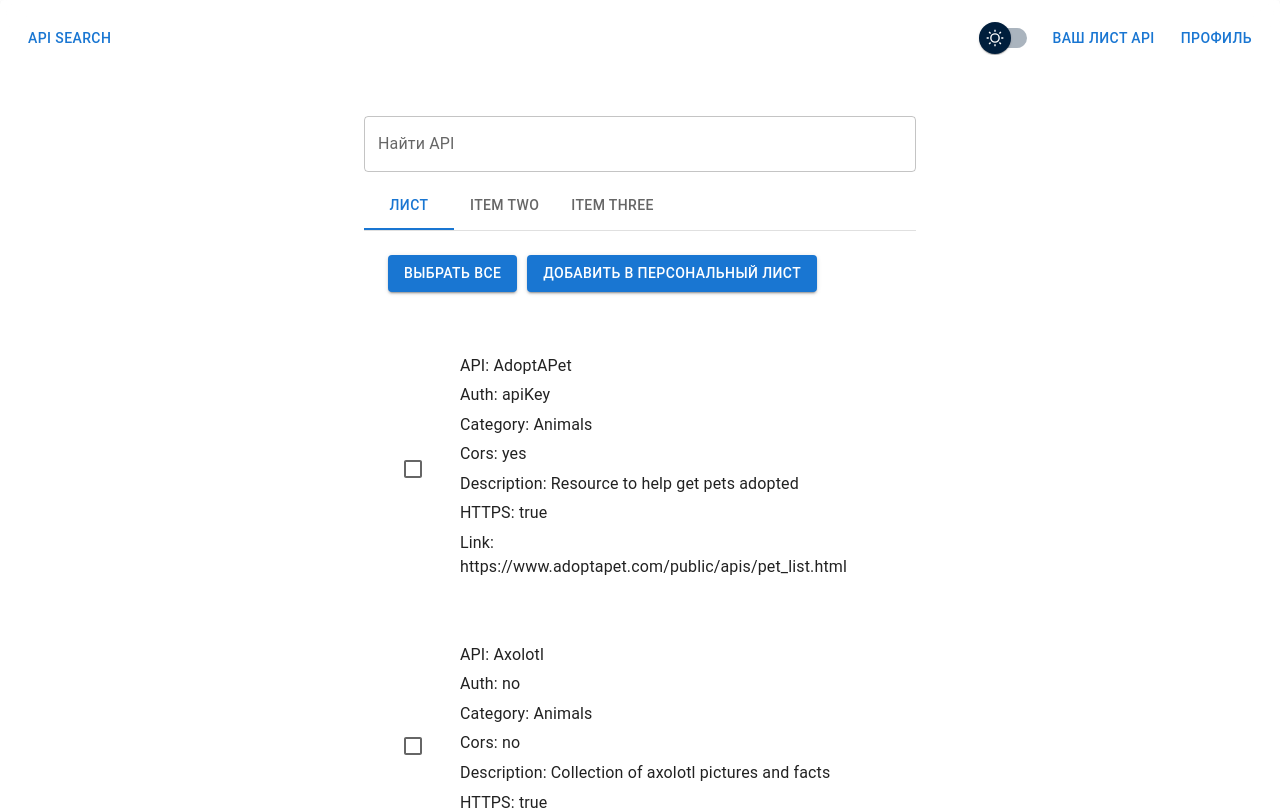
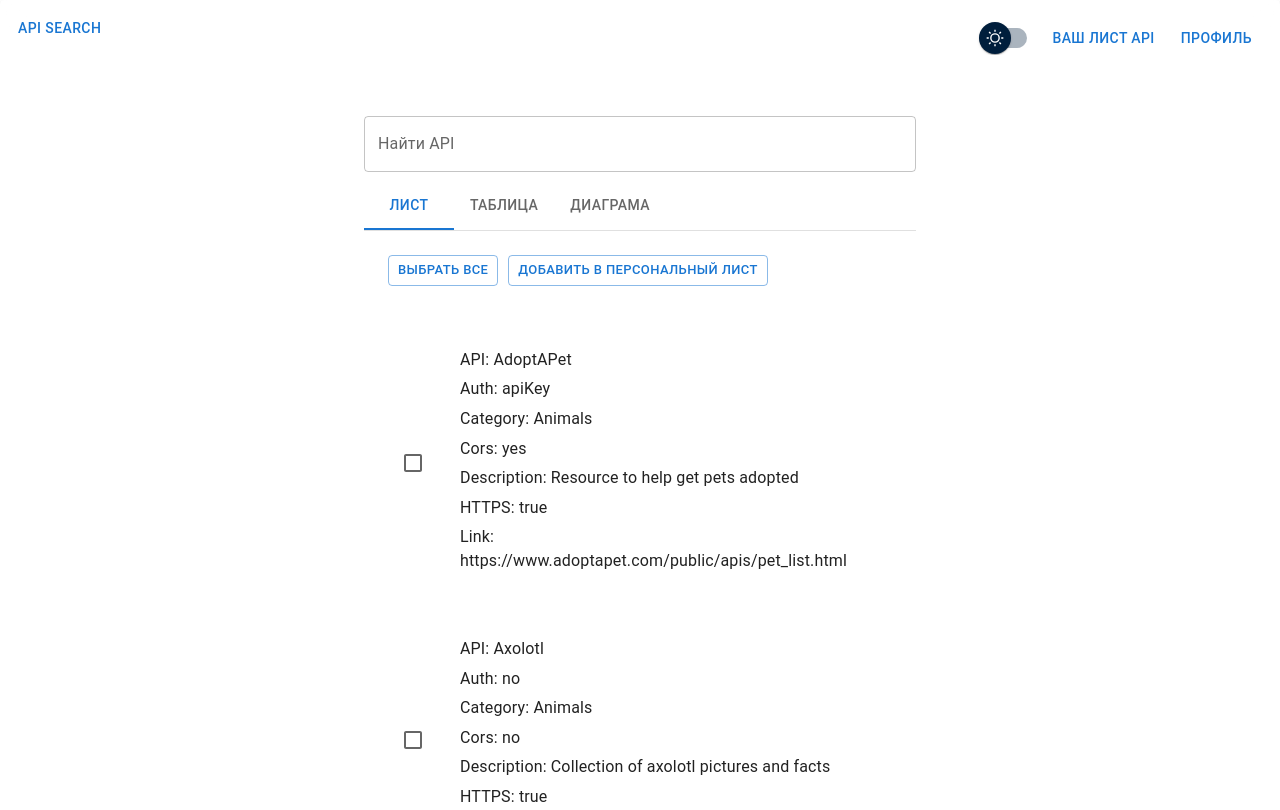
Before and after one commit to elena-anikina/Search-Api, a React (Create React App) app: page / in a window 1280 px wide. Shown: the top 810 px of the page. Built offline with nearby package versions, Linux system fonts and the light colour scheme.

Commit message:
feat!: tabs new values

```diff
--- a/package.json
+++ b/package.json
@@ -54,5 +54,8 @@
       "last 1 firefox version",
       "last 1 safari version"
     ]
+  },
+  "devDependencies": {
+    "standard-version": "^9.5.0"
   }
 }
--- a/src/components/header/header.tsx
+++ b/src/components/header/header.tsx
@@ -41,15 +41,16 @@ export const Header = () => {
             position: 'fixed',
             backdropFilter: 'blur(20px)',
         }}>
+            <Link sx={{margin: '10px'}} to="/"  className="link">
             <Button
                 id="fade-button"
                 aria-controls={undefined}
                 aria-haspopup="true"
                 aria-expanded={undefined}
-                sx={{margin: '10px'}}
             >
                 API SEARCH
             </Button>
+            </Link>
             <div>
                 <ThemeSwitch  sx={{margin: '10px'}} checked={isDarkTheme} onChange={() => dispatch(updateIsDarkTheme())} />
                 <StyledBadge badgeContent={personalListCount}>
--- a/src/components/list-api/list-api.tsx
+++ b/src/components/list-api/list-api.tsx
@@ -1,7 +1,7 @@
 // @ts-nocheck
 import React from 'react';
 import {useDispatch, useSelector} from 'react-redux';
-import {selectorSelectAll, selectorList} from '../../redux-store/selectors';
+import {selectorSelectAll, selectorList, selectorInputValue} from '../../redux-store/selectors';
 import List from '@mui/material/List';
 import ListItem from '@mui/material/ListItem';
 import ListItemButton from '@mui/material/ListItemButton';
@@ -17,11 +17,14 @@ export const ListApi = () => {
     const dispatch = useDispatch();
     const selectAll = useSelector(selectorSelectAll);
     const listInitial = useSelector(selectorList);
+    const inputValue = useSelector(selectorInputValue);
+
+    const listFiltered = listInitial.filter((el) => el.API.toLowerCase().includes(inputValue.toLowerCase()));
 
     return (
         <>
             <List sx={{ width: '100%', bgcolor: 'inherit'}}>
-                {listInitial.slice(0, 6).map((el, index) => {
+                {listFiltered.slice(0, 6).map((el, index) => {
                     const labelId = `checkbox-list-label-${index}`;
 
                     return (
--- a/src/components/search-input/search-input.tsx
+++ b/src/components/search-input/search-input.tsx
@@ -1,28 +1,18 @@
 // @ts-nocheck
 import React, {MouseEventHandler} from 'react';
 import TextField from '@mui/material/TextField';
-import {useSelector} from 'react-redux';
-import {selectorSelectAll, selectorList} from '../../redux-store/selectors';
+import {useDispatch, useSelector} from 'react-redux';
+import {updateInputValue} from '../../redux-store/reducers/input-value-slice';
+import {selectorSelectAll, selectorList, selectorInputValue} from '../../redux-store/selectors';
 
 
 export const SearchInput = () => {
 
+    const dispatch = useDispatch();
+
     const list = useSelector(selectorList);
+    const inputValue = useSelector(selectorInputValue);
     const added = list.filter((el) => el.checked).length;
-
-    const [open, setOpen] = React.useState(false);
-
-    const handleClick = () => {
-        setOpen(true);
-    };
-
-    const handleClose = (event: MouseEventHandler<HTMLButtonElement>, reason: string) => {
-        if (reason === 'clickaway') {
-            return;
-        }
-
-        setOpen(false);
-    };
 
     return (
         <>
@@ -33,6 +23,8 @@ export const SearchInput = () => {
             type="search"
             margin="normal"
             variant="outlined"
+            onChange={(e) => dispatch(updateInputValue(e.target.value))}
+            value={inputValue}
         />
         </>
     );
--- a/src/components/select-add-buttons/select-add-buttons.tsx
+++ b/src/components/select-add-buttons/select-add-buttons.tsx
@@ -50,7 +50,8 @@ export const SelectAddButtons = () => {
         <div style={{marginBottom: '50px'}}  aria-label="outlined primary button group">
             <Button
                 sx={{marginRight: '10px'}}
-                variant="contained"
+                variant="outlined"
+                size="small"
                 endIcon={selectAll ? <CheckRoundedIcon /> : null}
                 onClick={() => {
                     dispatch(updateSelectAll());
@@ -59,7 +60,7 @@ export const SelectAddButtons = () => {
             >
                 Выбрать все
             </Button>
-            <Button variant="contained" onClick={handleClick}>Добавить в персональный лист</Button>
+            <Button variant="outlined" size="small" onClick={handleClick}>Добавить в персональный лист</Button>
             <Snackbar
                 open={open}
                 autoHideDuration={6000}
--- a/src/components/tabs-component/tabs-component.tsx
+++ b/src/components/tabs-component/tabs-component.tsx
@@ -27,8 +27,8 @@ export const TabsComponent = () => {
             <Box sx={{ borderBottom: 1, borderColor: 'divider' }}>
                 <Tabs value={value} onChange={handleChange} aria-label="basic tabs example">
                     <Tab label="Лист" {...a11yProps(0)} />
-                    <Tab label="Item Two" {...a11yProps(1)} />
-                    <Tab label="Item Three" {...a11yProps(2)} />
+                    <Tab label="Таблица" {...a11yProps(1)} />
+                    <Tab label="Диаграма" {...a11yProps(2)} />
                 </Tabs>
             </Box>
             <TabPanel value={value} index={0}>
--- a/src/pages/home-page.tsx
+++ b/src/pages/home-page.tsx
@@ -1,6 +1,5 @@
 import React from 'react';
 import Container from "@mui/material/Container";
-import {ListApi} from "../components/list-api/list-api";
 import {SearchInput} from "../components/search-input/search-input";
 import {TabsComponent} from "../components/tabs-component/tabs-component";
 
--- a/src/redux-store/index.ts
+++ b/src/redux-store/index.ts
@@ -4,6 +4,7 @@ import ListReducer from './reducers/list-slice';
 import PaginationReducer from './reducers/pagination-slice';
 import IsDarkThemeReducer from './reducers/is-dark-theme-slice';
 import PersonalListCountReducer from './reducers/personal-list-count-slice';
+import InputValueReducer from './reducers/input-value-slice';
 
 
 const rootReducer = combineReducers({
@@ -11,7 +12,8 @@ const rootReducer = combineReducers({
     list: ListReducer,
     pagination: PaginationReducer,
     isDarkTheme: IsDarkThemeReducer,
-    personalListCount: PersonalListCountReducer
+    personalListCount: PersonalListCountReducer,
+    inputValue: InputValueReducer
 });
 
 export const store = configureStore({
--- a/src/redux-store/initial-state.ts
+++ b/src/redux-store/initial-state.ts
@@ -6,5 +6,6 @@ export const initialState = {
     list: listArr.entries.map((el) => ({...el, checked: false})),
     pagination: 6,
     isDarkTheme: false,
-    personalListCount: 0
+    personalListCount: 0,
+    inputValue: ''
 };
--- /dev/null
+++ b/src/redux-store/reducers/input-value-slice.ts
@@ -0,0 +1,16 @@
+import {createSlice} from '@reduxjs/toolkit';
+import {initialState} from '../initial-state';
+
+export const InputValueSlice = createSlice({
+    name: 'InputValueSlice',
+    initialState: initialState.inputValue,
+    reducers: {
+        updateInputValue: (state, {payload}) => {
+            return payload;
+        }
+    }
+});
+
+export const {updateInputValue} = InputValueSlice.actions;
+
+export default InputValueSlice.reducer;
--- a/src/redux-store/selectors.ts
+++ b/src/redux-store/selectors.ts
@@ -7,3 +7,5 @@ export const selectorList = (state: TypeState) => state.list;
 export const selectorIsDarkTheme = (state: TypeState) => state.isDarkTheme;
 
 export const selectorPersonalListCount = (state: TypeState) => state.personalListCount;
+
+export const selectorInputValue = (state: TypeState) => state.inputValue;
```
Also changed, not shown: 1 other file (tests, documents, lock files or other folders).
